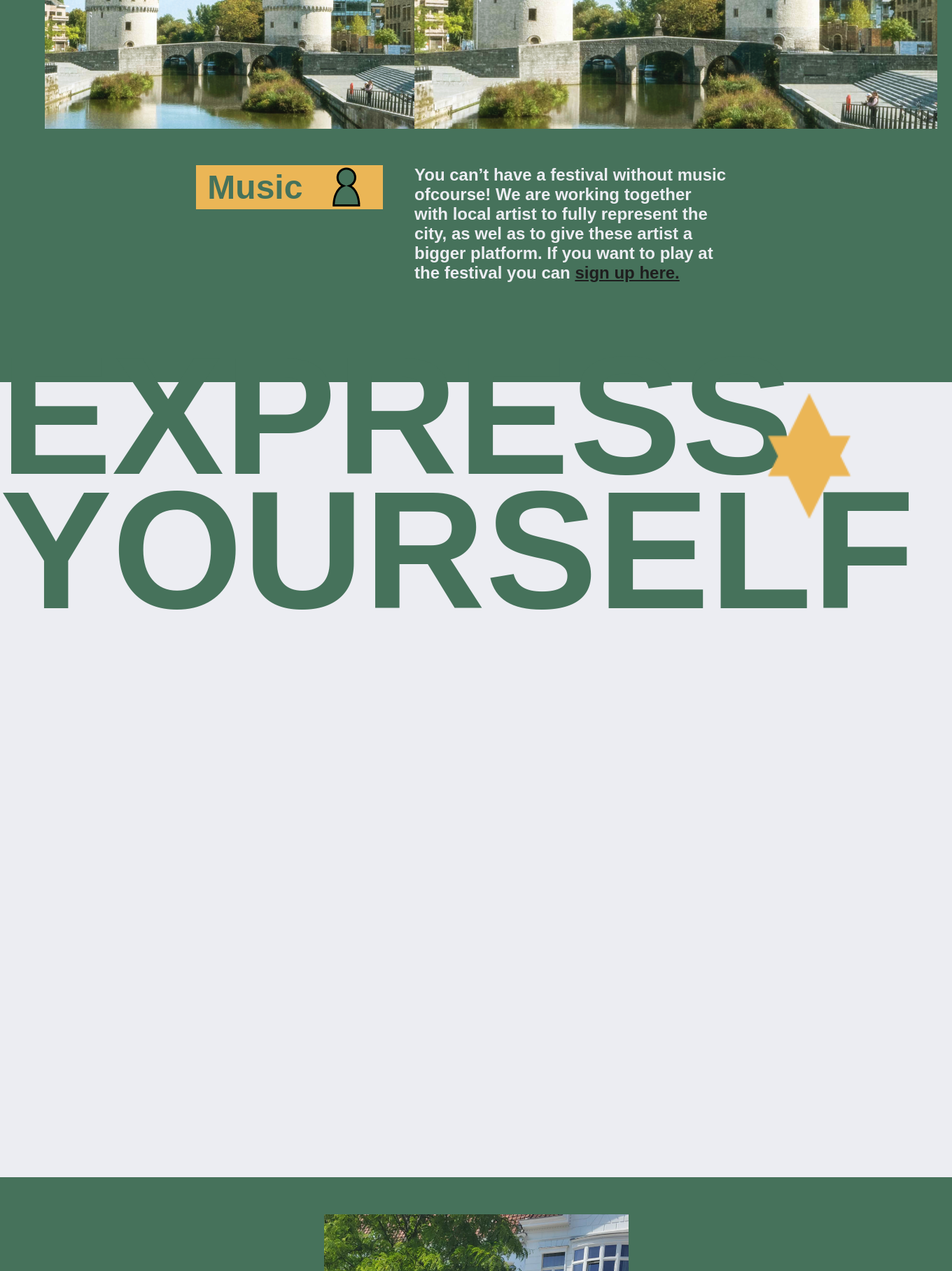
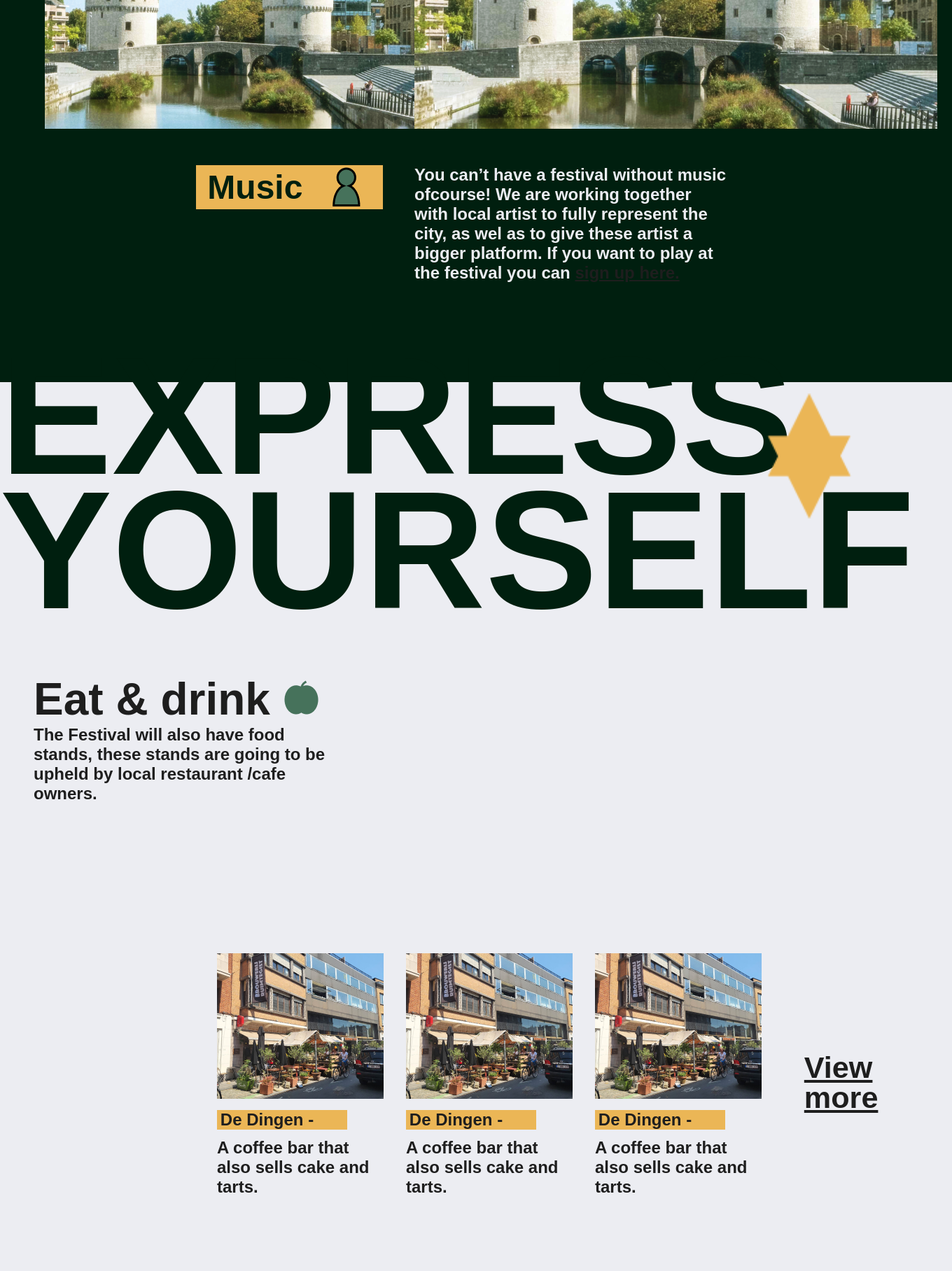
Before and after one commit to ekoman01/Reclaim-your-city, a PHP site: page /pages/festival.html in a window 1360 px wide. Shown: the part 2280-4096 px from the top of the page at 70% size. Run offline with PHP 8.4, Linux system fonts and the light colour scheme; some web fonts are replaced.

Commit message:
index and festival updated, hover added

```diff
--- a/client/css/festival.css
+++ b/client/css/festival.css
@@ -59,8 +59,20 @@ header > div > p {
     font-size: 3em;
 }
 
+.intro_left > ul > li:hover {
+    text-decoration: underline;
+}
+
 .intro_right {
-    background-color: #46725B;
+    background-color: #001F0F;
+    display: flex;
+}
+
+.intro_right > p {
+    color: #ECEDF2;
+    font-size: 1.5em;
+    justify-content: center;
+    margin: 3em 5em 0 5em;
 }
 
 .what {
@@ -127,7 +139,7 @@ header > div > p {
     grid-template-columns: 1.2fr 1fr;
     grid-template-rows: 1fr;
     height: 80vh;
-    background-color: #46725B;
+    background-color: #001F0F;
     padding: 4em 4em 0 4em;
 }
 
@@ -142,7 +154,7 @@ header > div > p {
     font-family: greycliff-cf, sans-serif;
     font-weight: 700;
     font-size: 3em;
-    color: #46725B;
+    color: #001F0F;
     padding: 0 0.8em 0 0;
     vertical-align:middle;
     display: inline-block;
@@ -161,14 +173,14 @@ header > div > p {
 }
 
 .deco {
-    margin: -3em 0 0 0;
+    margin: -3em 0 5em 0;
 }
 
 .deco > p {
     font-family: greycliff-cf, sans-serif;
     font-weight: 900;
     font-size: 15em;
-    color: #46725B;
+    color: #001F0F;
     line-height: 0.8em;
 }
 
@@ -180,7 +192,62 @@ header > div > p {
 }
 
 .eatndrink {
+    display: grid;
+    grid-template-columns: 1fr;
+    grid-template-rows: 1fr 1fr;
     height: 100vh;
+    margin: 0 3em 5em 3em;
+}
+
+.eatndrink_top > div > h3 {
+    font-family: greycliff-cf, sans-serif;
+    font-weight: 700;
+    font-size: 4em;
+    display: inline-block;
+}
+
+.eatndrink_top > div > img {
+    display: inline-block;
+    padding: 0 0 0 1em;
+}
+
+.eatndrink_top > p {
+    font-size: 1.5em;
+    width: 35%;
+}
+
+.eatndrink_bottom {
+    display: flex;
+    justify-content: end;
+    height: min-content;
+}
+
+.eatndrink_bottom > div {
+    margin: 0 2em 0 0;
+    width: min-content;
+}
+
+.eatndrink_bottom > div > p {
+    font-size: 1.5em;
+    margin: 0.5em 0 0 0;
+}
+
+.eatndrink_bottom > div > p:first-of-type:not(:last-of-type) {
+    background-color: #EBB656;
+    width: max-content;
+    padding: 0 2em 0 0.2em;
+}
+
+.eatndrink_bottom_viewmore {
+    align-self: center;
+    font-size: 1.8em;
+    line-height: 1.5em;
+    padding: 0 0 0 1em;
+}
+
+.eatndrink_bottom_viewmore > p {
+    font-weight: 900;
+    text-decoration: underline;
 }
 
 .wall {
--- a/client/pages/festival.html
+++ b/client/pages/festival.html
@@ -35,21 +35,23 @@
           <p>So........</p>
           <ul>
             <hr>
-            <li>
+            <li class="intro_left_where">
               Where?
             </li>
             <hr>
-            <li>
+            <li class="intro_left_when">
               When?
             </li>
             <hr>
-            <li>
+            <li class="intro_left_who">
               For who?
             </li>
             <hr>
           </ul>
         </div>
-        <div class="intro_right"></div>
+        <div class="intro_right">
+          <p class="intro_right_text">The Festival will highlight certain places in Kortrijk. The biggest place will be at the Broelkaai. Here a “golden wall” will be erected to show the data we collected over the past school year. The golden paths will also overflow with the golden vision of Kortrijk.</p>
+        </div>
       </article>
       <article class="what">
         <h2>What can i do at the festival?</h2>
@@ -85,11 +87,37 @@
         <p>EXPRESS YOURSELF</p>
       </article>
       <article class="eatndrink">
-
+        <div class="eatndrink_top">
+          <div>
+            <h3>Eat & drink</h3>
+            <img src="../assets/images/apple.png" alt="">
+          </div>
+          <p>The Festival will also have food stands, these stands are going to be upheld by local restaurant /cafe owners.</p>
+        </div>
+        <div class="eatndrink_bottom">
+          <div>
+            <img src="../assets/images/dedingen.png" alt="">
+            <p>De Dingen - </p>
+            <p>A coffee bar that also sells cake and tarts.</p>
+          </div>
+          <div>
+            <img src="../assets/images/dedingen.png" alt="">
+            <p>De Dingen - </p>
+            <p>A coffee bar that also sells cake and tarts.</p>
+          </div>
+          <div>
+            <img src="../assets/images/dedingen.png" alt="">
+            <p>De Dingen - </p>
+            <p>A coffee bar that also sells cake and tarts.</p>
+          </div>
+          <div class="eatndrink_bottom_viewmore">
+            <p>View more</p>
+          </div>
+        </div>
       </article>
       <article class="wall">
         <div class="wall_left">
-          <h3>What is the mysterious wall ?</h3>
+          <h3>What is the mysterious wall?</h3>
           <img src="../assets/images/what_festival_deco.png" alt="">
         </div>
         <div class="wall_middle">
@@ -145,5 +173,7 @@
         </ul>
       </div>
     </footer>
+
+    <script src="../scripts/festival.js"></script>
   </body>
 </html>
--- /dev/null
+++ b/client/scripts/festival.js
@@ -0,0 +1,30 @@
+const chapters = [
+  {
+    name: "intro_left_where",
+    text: "The Festival will highlight certain places in Kortrijk. The biggest place will be at the Broelkaai. Here a “golden wall” will be erected to show the data we collected over the past school year. The golden paths will also overflow with the golden vision of Kortrijk.",
+  },
+  {
+    name: "intro_left_when",
+    text: "The event starts right after everyone is done with their exams, this way they can rap up their school year in fashion. <br> <br> The official date is 20 june.",
+  },
+  {
+    name: "intro_left_who",
+    text: "Our main goal is to inspire young adults and push the to go and explore the city. However this event is completely open to the public. Anyone can come, the more souls the more joy. ",
+  },
+];
+
+const introLeftHover = () => {
+    chapters.forEach((chapter) => {
+      const chapterElement = document.querySelector(`.${chapter.name}`);
+        chapterElement.addEventListener("mouseover", () => {
+            document.querySelector(".intro_right_text").innerHTML =
+              chapter.text;
+        });
+    });
+};
+
+const init = () => {
+  introLeftHover();
+};
+
+init();
```
Also changed, not shown: client/css/index.css (+28 -23 lines), client/index.html (+8 -8 lines), client/assets/images/apple.png (added), client/assets/images/bulletpoint.png, client/assets/images/dedingen.png (added).
